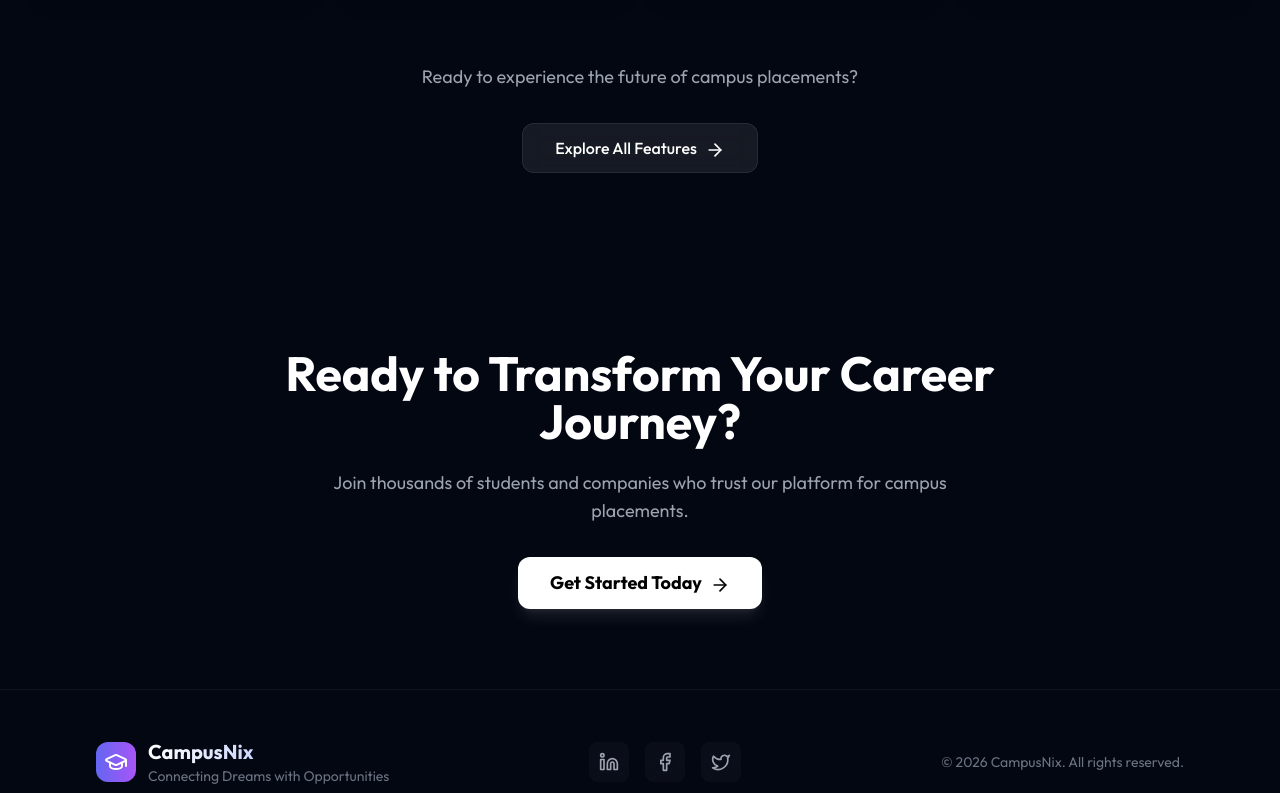
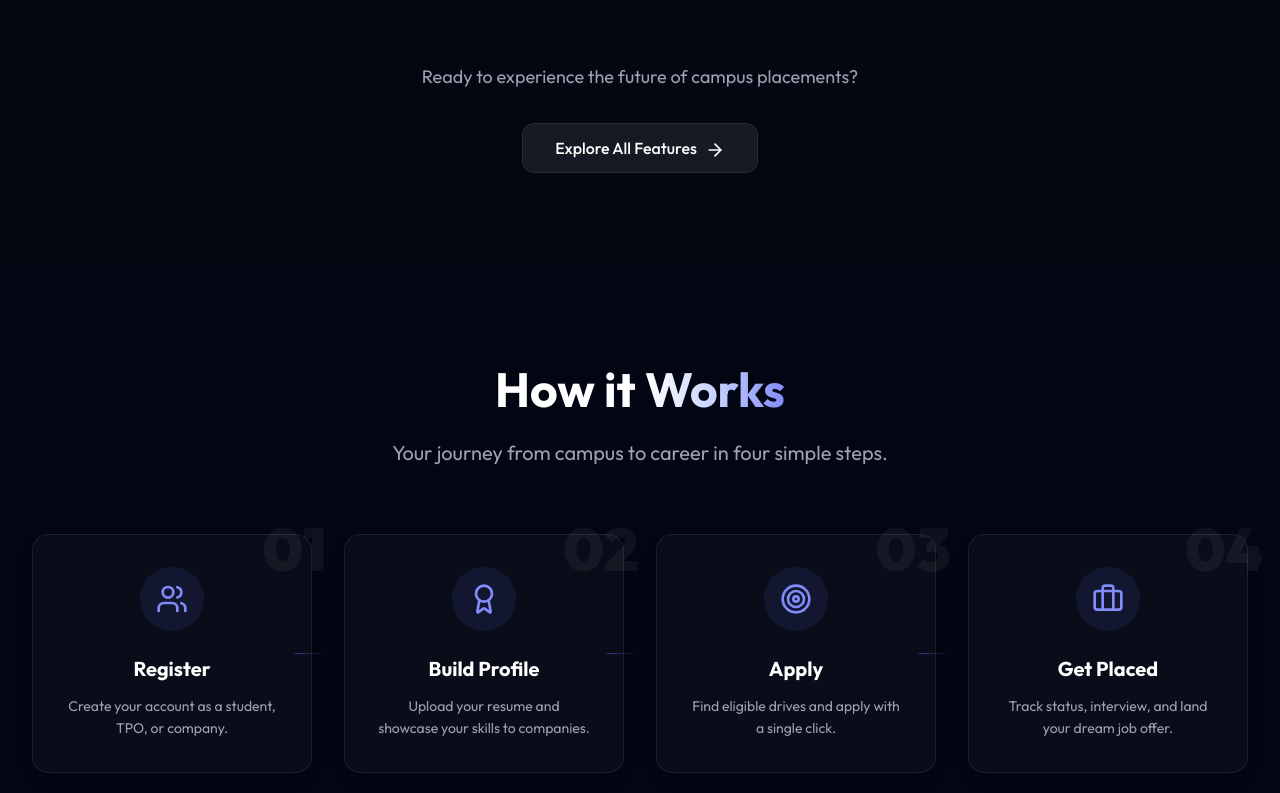
Before and after one commit to sayan4312/PlacementCell, a React (Vite) app: page / in a window 1280 px wide. Shown: the part 2004-2797 px from the top of the page. Built offline with nearby package versions, Linux system fonts and the light colour scheme; no server answers.

Commit message:
style: increase logo size while maintaining navbar defaults

```diff
--- a/index.html
+++ b/index.html
@@ -1,8 +1,9 @@
 <!doctype html>
 <html lang="en">
+
 <head>
   <meta charset="UTF-8" />
-    <link rel="icon" type="image/svg+xml" href="/vite.svg" />
+  <link rel="icon" type="image/png" href="/logo.png" />
   <meta name="viewport" content="width=device-width, initial-scale=1.0" />
   <title>CampusNix Management System</title>
   <meta name="description" content="Complete placement management system for colleges and universities" />
@@ -10,8 +11,10 @@
   <link rel="preconnect" href="https://fonts.gstatic.com" crossorigin>
   <link href="https://fonts.googleapis.com/css2?family=Inter:wght@300;400;500;600;700&display=swap" rel="stylesheet">
 </head>
+
 <body>
   <div id="root"></div>
   <script type="module" src="/src/main.tsx"></script>
 </body>
+
 </html>
--- a/src/components/common/Navbar.tsx
+++ b/src/components/common/Navbar.tsx
@@ -5,7 +5,6 @@ import {
   LogOut,
   User,
   Bell,
-  GraduationCap,
   CheckCircle,
   AlertCircle,
   Info,
@@ -192,8 +191,8 @@ export const Navbar: React.FC = () => {
           <div className="flex justify-between items-center">
             {/* Logo */}
             <Link to="/" className="flex items-center space-x-2 sm:space-x-3 group">
-              <div className="w-8 h-8 sm:w-10 sm:h-10 bg-gradient-to-r from-indigo-500 to-purple-500 rounded-xl flex items-center justify-center group-hover:scale-110 transition-transform duration-300">
-                <GraduationCap className="h-5 w-5 sm:h-6 sm:w-6 text-white" />
+              <div className="w-8 h-8 sm:w-10 sm:h-10 rounded-xl flex items-center justify-center group-hover:scale-110 transition-transform duration-300">
+                <img src="/logo.png" alt="CampusNix Logo" className="h-full w-full object-contain" />
               </div>
               <span className="text-lg sm:text-xl font-bold text-gradient-premium hidden xs:block">
                 CampusNix
@@ -425,8 +424,8 @@ export const Navbar: React.FC = () => {
               <div className="p-4 border-b border-white/10">
                 <div className="flex items-center justify-between">
                   <div className="flex items-center space-x-3">
-                    <div className="w-10 h-10 bg-gradient-to-r from-indigo-500 to-purple-500 rounded-xl flex items-center justify-center">
-                      <User className="h-5 w-5 text-white" />
+                    <div className="w-10 h-10 rounded-xl flex items-center justify-center">
+                      <img src="/logo.png" alt="CampusNix Logo" className="h-full w-full object-contain" />
                     </div>
                     <div>
                       <div className="text-white font-medium text-sm">{user?.name}</div>
--- a/src/pages/LandingPage.tsx
+++ b/src/pages/LandingPage.tsx
@@ -23,6 +23,13 @@ import { useAuthStore } from '../store/authStore';
 
 export const LandingPage: React.FC = () => {
   const { user } = useAuthStore();
+
+  const scrollToSection = (id: string) => {
+    const element = document.getElementById(id);
+    if (element) {
+      element.scrollIntoView({ behavior: 'smooth' });
+    }
+  };
 
   const features = [
     {
@@ -155,7 +162,10 @@ export const LandingPage: React.FC = () => {
                       <ArrowRight className="ml-2 h-5 w-5 inline-block group-hover:translate-x-1 transition-transform" />
                     </button>
                   </Link>
-                  <button className="btn-secondary">
+                  <button
+                    onClick={() => scrollToSection('features')}
+                    className="btn-secondary"
+                  >
                     Learn More
                   </button>
                 </>
@@ -258,7 +268,7 @@ export const LandingPage: React.FC = () => {
         </div>
       </section>
       {/* Features Section */}
-      <section className="py-24 relative overflow-hidden">
+      <section id="features" className="py-24 relative overflow-hidden">
         <div className="relative max-w-7xl mx-auto px-4 sm:px-6 lg:px-8">
           <motion.div
             initial={{ opacity: 0, y: 30 }}
@@ -322,7 +332,10 @@ export const LandingPage: React.FC = () => {
             <p className="text-lg text-gray-400 mb-8">
               Ready to experience the future of campus placements?
             </p>
-            <button className="btn-secondary group">
+            <button
+              onClick={() => scrollToSection('how-it-works')}
+              className="btn-secondary group"
+            >
               Explore All Features
               <ArrowRight className="ml-2 w-5 h-5 inline-block group-hover:translate-x-1 transition-transform" />
             </button>
@@ -330,8 +343,79 @@ export const LandingPage: React.FC = () => {
         </div>
       </section>
 
+      {/* How it Works Section */}
+      <section id="how-it-works" className="py-24 relative overflow-hidden bg-dark-bg/50">
+        <div className="relative max-w-7xl mx-auto px-4 sm:px-6 lg:px-8">
+          <motion.div
+            initial={{ opacity: 0, y: 30 }}
+            whileInView={{ opacity: 1, y: 0 }}
+            viewport={{ once: true }}
+            transition={{ duration: 0.8 }}
+            className="text-center mb-16"
+          >
+            <h2 className="text-4xl md:text-5xl font-bold text-white mb-6">
+              How it <span className="text-gradient-premium">Works</span>
+            </h2>
+            <p className="text-xl text-gray-400 max-w-2xl mx-auto leading-relaxed">
+              Your journey from campus to career in four simple steps.
+            </p>
+          </motion.div>
+
+          <div className="grid grid-cols-1 md:grid-cols-4 gap-8">
+            {[
+              {
+                step: '01',
+                title: 'Register',
+                desc: 'Create your account as a student, TPO, or company.',
+                icon: Users
+              },
+              {
+                step: '02',
+                title: 'Build Profile',
+                desc: 'Upload your resume and showcase your skills to companies.',
+                icon: Award
+              },
+              {
+                step: '03',
+                title: 'Apply',
+                desc: 'Find eligible drives and apply with a single click.',
+                icon: Target
+              },
+              {
+                step: '04',
+                title: 'Get Placed',
+                desc: 'Track status, interview, and land your dream job offer.',
+                icon: Briefcase
+              }
+            ].map((item, index) => (
+              <motion.div
+                key={index}
+                initial={{ opacity: 0, scale: 0.9 }}
+                whileInView={{ opacity: 1, scale: 1 }}
+                viewport={{ once: true }}
+                transition={{ duration: 0.5, delay: index * 0.1 }}
+                className="relative glass-card p-8 text-center group hover:bg-white/5 transition-colors"
+                style={{ zIndex: 10 - index }}
+              >
+                <div className="absolute -top-4 -right-4 text-6xl font-black text-white/5 group-hover:text-white/10 transition-colors pointer-events-none">
+                  {item.step}
+                </div>
+                <div className="w-16 h-16 mx-auto mb-6 bg-indigo-500/10 rounded-full flex items-center justify-center group-hover:scale-110 transition-transform duration-300">
+                  <item.icon className="w-8 h-8 text-indigo-400" />
+                </div>
+                <h3 className="text-xl font-bold text-white mb-3">{item.title}</h3>
+                <p className="text-gray-400 text-sm leading-relaxed">{item.desc}</p>
+                {index < 3 && (
+                  <div className="hidden md:block absolute top-1/2 -right-4 w-8 h-px bg-gradient-to-r from-indigo-500/50 to-transparent" />
+                )}
+              </motion.div>
+            ))}
+          </div>
+        </div>
+      </section>
+
       {/* CTA Section */}
-      <section className="py-20 relative overflow-hidden">
+      <section id="cta" className="py-20 relative overflow-hidden">
         <div className="relative max-w-4xl mx-auto px-4 sm:px-6 lg:px-8 text-center">
           <motion.div
             initial={{ opacity: 0, y: 20 }}
@@ -340,7 +424,7 @@ export const LandingPage: React.FC = () => {
             transition={{ duration: 0.6 }}
           >
             <h2 className="text-3xl md:text-5xl font-bold text-white mb-6">
-              Ready to Transform Your Career Journey?
+              Ready to Transform Your <span className="text-gradient-premium">Career Journey?</span>
             </h2>
 
             <p className="text-lg text-gray-400 mb-8 max-w-2xl mx-auto">
@@ -368,8 +452,8 @@ export const LandingPage: React.FC = () => {
               transition={{ duration: 0.6 }}
               className="flex items-center space-x-3"
             >
-              <div className="w-10 h-10 bg-gradient-to-r from-indigo-500 to-purple-500 rounded-xl flex items-center justify-center">
-                <GraduationCap className="h-6 w-6 text-white" />
+              <div className="w-10 h-10 rounded-xl flex items-center justify-center">
+                <img src="/logo.png" alt="CampusNix Logo" className="h-full w-full object-contain" />
               </div>
               <div>
                 <h3 className="text-xl font-bold text-gradient-premium">
```
Also changed, not shown: src/components/dashboard/student/InternshipsSection.tsx (+4 -4 lines), src/components/dashboard/tpo/OverviewSection.tsx (+6 -8 lines), src/pages/auth/LoginPage.tsx (+4 -5 lines), public/logo.png (added), src/pages/auth/ChangePasswordPage.tsx (line endings or trailing spaces). Lines whose indentation alone changed are shown as unchanged.
